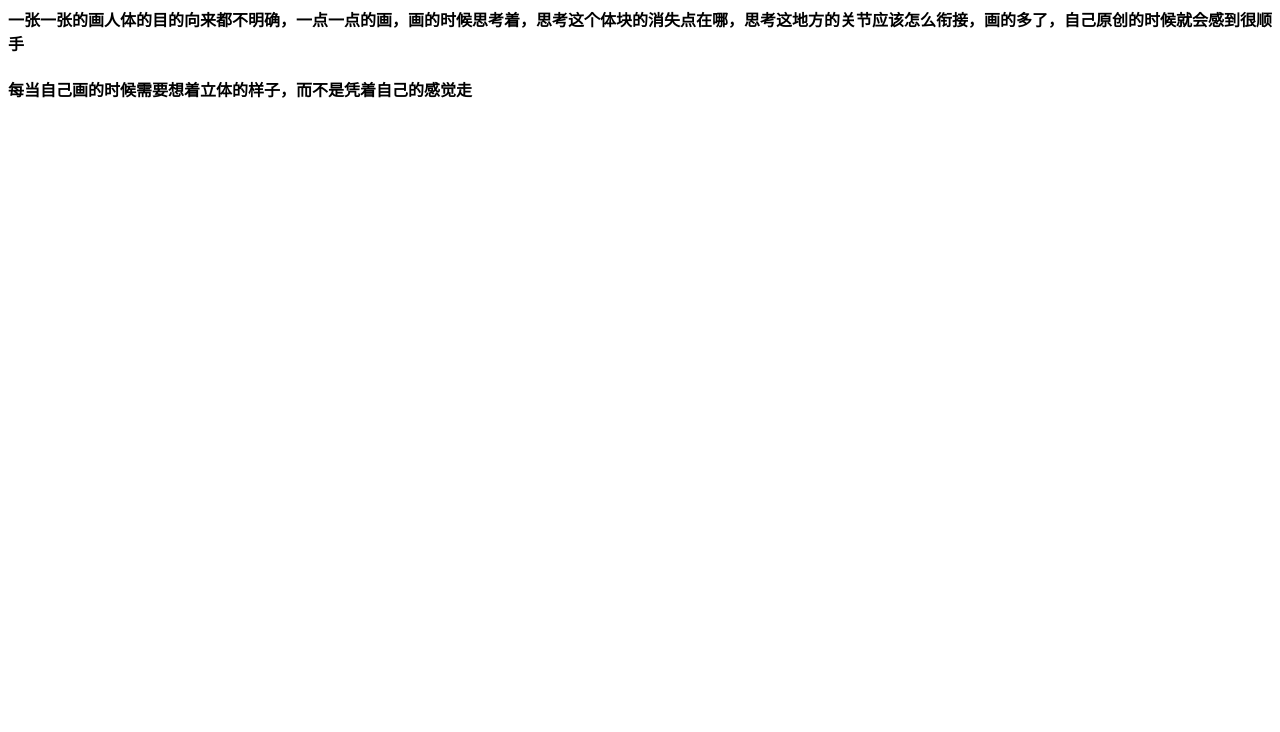
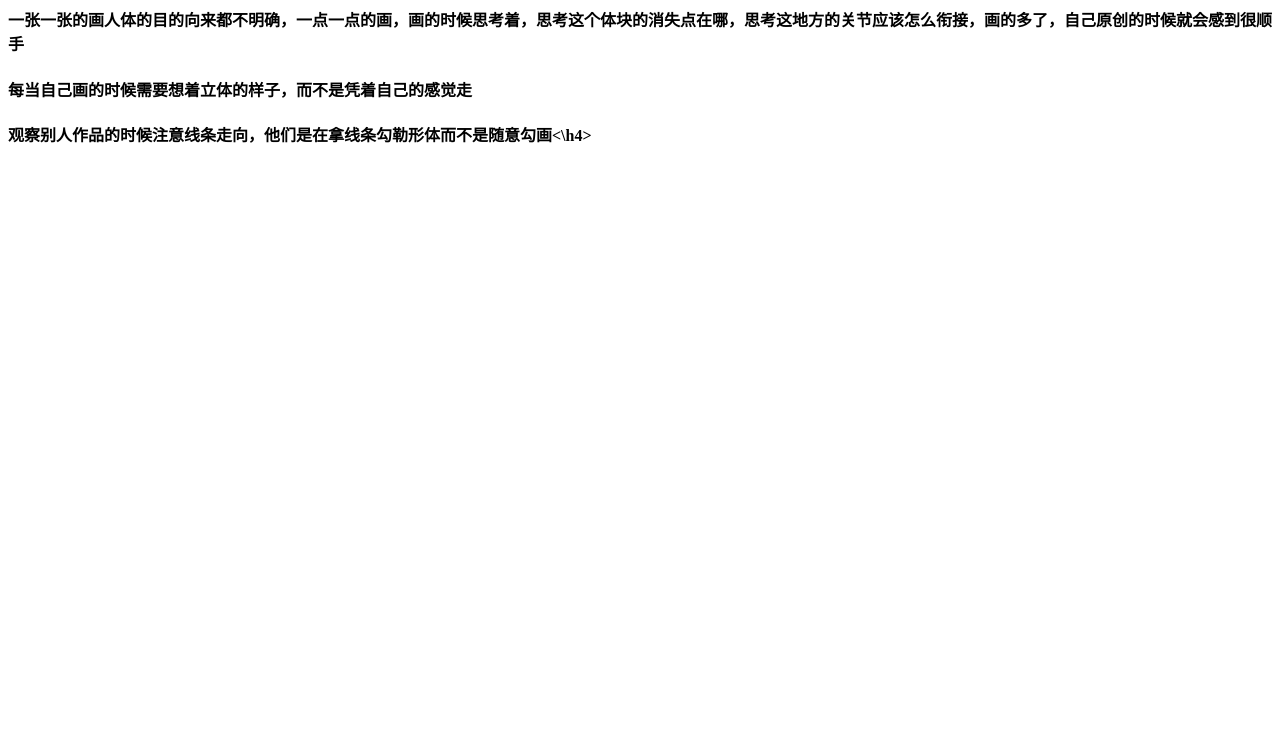
Before and after one commit to hanereiko/hanereiko.github.io, a plain HTML site: page index.html in a window 1280 px wide. Shown: the part 68-800 px from the top of the page. Drawn offline with Linux system fonts and the light colour scheme.

Commit message:
Update index.html

```diff
--- a/index.html
+++ b/index.html
@@ -1,3 +1,4 @@
 <h1>靠嫩娘搞了半天终于好了</h1>
 <h4>一张一张的画人体的目的向来都不明确，一点一点的画，画的时候思考着，思考这个体块的消失点在哪，思考这地方的关节应该怎么衔接，画的多了，自己原创的时候就会感到很顺手</h4>
 <h4>每当自己画的时候需要想着立体的样子，而不是凭着自己的感觉走</h4>
+<h4>观察别人作品的时候注意线条走向，他们是在拿线条勾勒形体而不是随意勾画<\h4>
```
